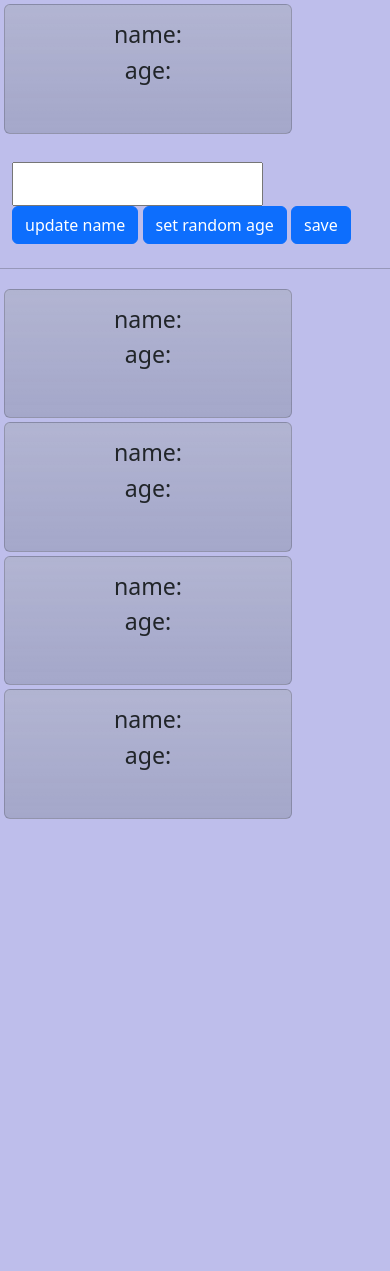
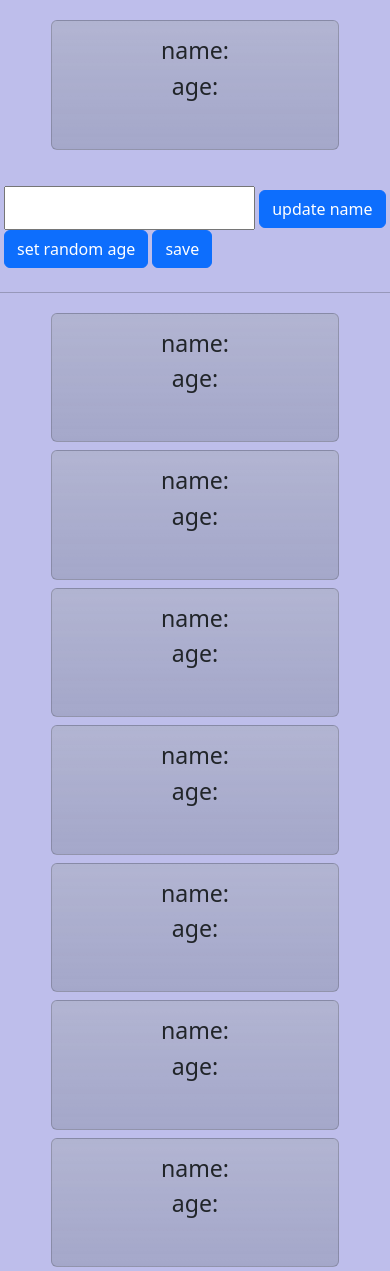
Before and after one commit to smthbrothrjdev/web, a website built with Parcel: page index.html in a window 390 px wide. Before the commit the page ends 844 px from the top, so only its background shows below. Built offline with nearby package versions, Linux system fonts and the light colour scheme; data requests are answered from the project's data file.

Commit message:
centered items

```diff
--- a/db.json
+++ b/db.json
@@ -19,6 +19,21 @@
       "name": "f",
       "age": 55,
       "id": 4
+    },
+    {
+      "name": "ss",
+      "age": 70,
+      "id": 5
+    },
+    {
+      "name": "",
+      "age": 60,
+      "id": 6
+    },
+    {
+      "name": "cxvxcxcv",
+      "age": 56,
+      "id": 7
     }
   ]
 }
--- a/index.css
+++ b/index.css
@@ -1,3 +1,8 @@
 body {
   background-color: rgb(139, 147, 237);
 }
+
+.user {
+  padding: 4;
+  margin: auto;
+}
--- a/views/UserEdit.ts
+++ b/views/UserEdit.ts
@@ -1,18 +1,18 @@
-import { User, UserProps } from "../models/User";
-import { View } from "./View";
-import { UserForm } from "./UserForm";
-import { UserShow } from "./UserShow";
-import { UserList } from "./UserList";
-import { Collection } from "../models/Collection";
+import { User, UserProps } from '../models/User';
+import { View } from './View';
+import { UserForm } from './UserForm';
+import { UserShow } from './UserShow';
+import { UserList } from './UserList';
+import { Collection } from '../models/Collection';
 
 export class UserEdit extends View<User, UserProps> {
   //overide nested views
 
   regionsMap(): { [keys: string]: string } {
     return {
-      userShow: ".user-show",
-      userForm: ".user-form",
-      userList: ".user-list",
+      userShow: '.user-show',
+      userForm: '.user-form',
+      userList: '.user-list',
     };
   }
 
@@ -21,7 +21,7 @@ export class UserEdit extends View<User, UserProps> {
     //for collection
     let users = User.buildCollection();
     //add change method needed for collectionview as well as the fetch below
-    users.on("change", () => {
+    users.on('change', () => {
       const parentElement = this.regions.userList;
       if (parentElement) {
         new UserList(parentElement, users).render();
@@ -37,11 +37,11 @@ export class UserEdit extends View<User, UserProps> {
   template(): string {
     return `
         <div class="row">
-            <div class="user-show col-md-8 offset-md-5"></div>
-            <div class="p-4 mr-4 user-form col-md-8 offset-md-4"></div>
+            <div class="user-show d-flex justify-content-center mt-3"></div>
+            <div class="user-form d-flex justify-content-center mt-3 mb-2 p-3" ></div>
 
             <hr />
-            <div class="user-list col-md-8 offset-md-5"></div>
+            <div class="user-list d-flex align-items-center flex-column"></div>
         </div>
         `;
   }
--- a/views/UserShow.ts
+++ b/views/UserShow.ts
@@ -4,7 +4,7 @@ import { View } from "./View";
 export class UserShow extends View<User, UserProps> {
   template(): string {
     return `
-    <div  class='bg-secondary bg-gradient m-1 card text-center' style="width: 18rem; --bs-bg-opacity: .3; " >
+    <div  class='bg-secondary bg-gradient m-1 card text-center' style="width: 18rem; --bs-bg-opacity: .3;" >
        <div class="user-show card-body">
         <h3> name: ${this.model.get("name")}</h3>
         <h3> age:  ${this.model.get("age")}
```
